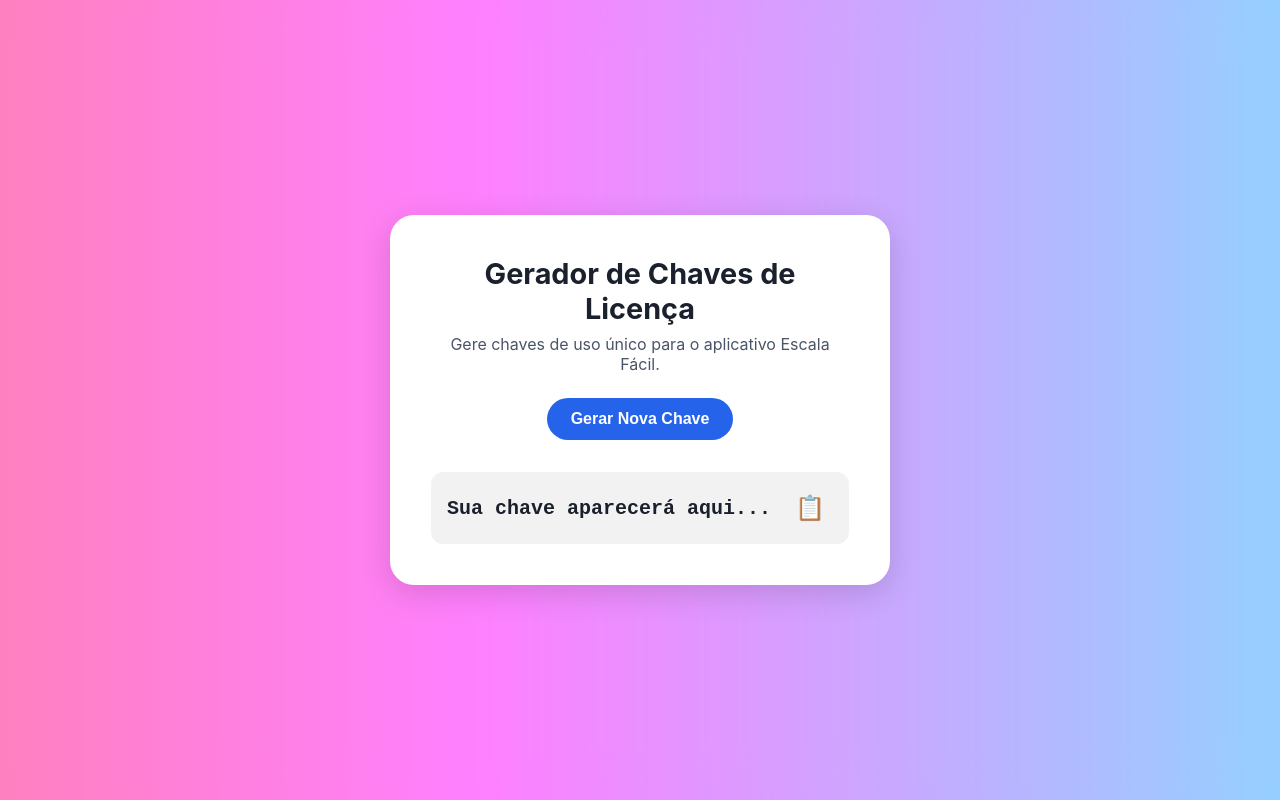
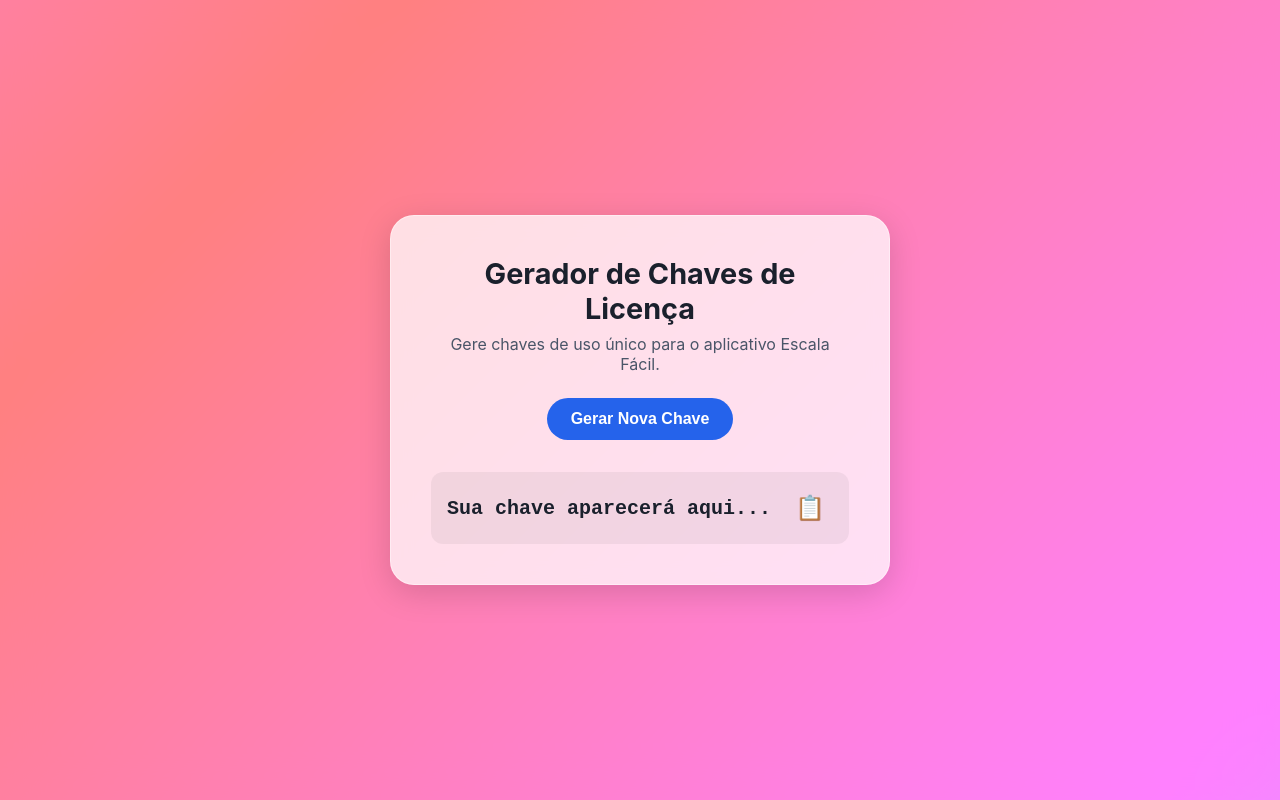
Before and after one commit to cassicava/EF-KEY, a plain HTML site: page index.html in a window 1280 px wide. Drawn offline with Linux system fonts and the light colour scheme.

Commit message:
Update index.html

```diff
--- a/index.html
+++ b/index.html
@@ -33,21 +33,23 @@
             left: 0;
             width: 100%;
             height: 100%;
-            background: linear-gradient(to right,
+            /* ALTERADO: A animação agora é na diagonal */
+            background: linear-gradient(135deg,
                 var(--gradient-start),
                 var(--gradient-mid),
                 var(--gradient-end),
                 var(--gradient-mid),
                 var(--gradient-start)
             );
-            background-size: 300% 100%;
+            background-size: 300% 300%;
             animation: animated-gradient-background 8s linear infinite;
             z-index: -2;
         }
 
         @keyframes animated-gradient-background {
             0% { background-position: 0% 50%; }
-            100% { background-position: 150% 50%; }
+            50% { background-position: 100% 50%; }
+            100% { background-position: 0% 50%; }
         }
 
         .glass-overlay {
@@ -56,7 +58,6 @@
             left: 0;
             width: 100%;
             height: 100%;
-            /* ALTERADO: Camada de vidro mais opaca para suavizar o fundo */
             background-color: rgba(255, 255, 255, 0.5);
             backdrop-filter: blur(24px);
             -webkit-backdrop-filter: blur(24px);
@@ -65,8 +66,10 @@
 
         /* --- CARD PRINCIPAL --- */
         .container {
-            /* ALTERADO: Fundo do card agora é branco sólido */
-            background: #ffffff;
+            /* ALTERADO: Card agora também tem efeito de vidro */
+            background: rgba(255, 255, 255, 0.75);
+            backdrop-filter: blur(10px);
+            -webkit-backdrop-filter: blur(10px);
             padding: 2.5rem;
             border-radius: 24px;
             box-shadow: 0 8px 32px rgba(0, 0, 0, 0.15);
```
